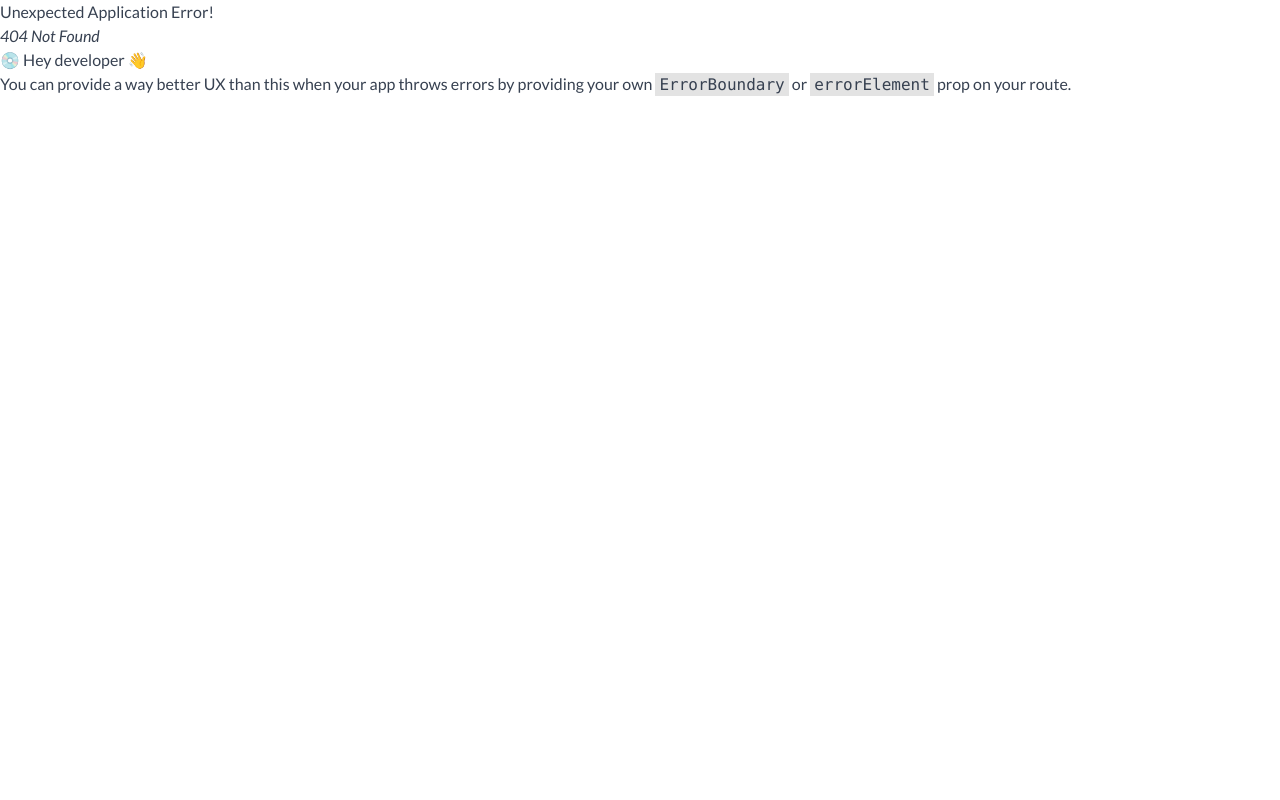
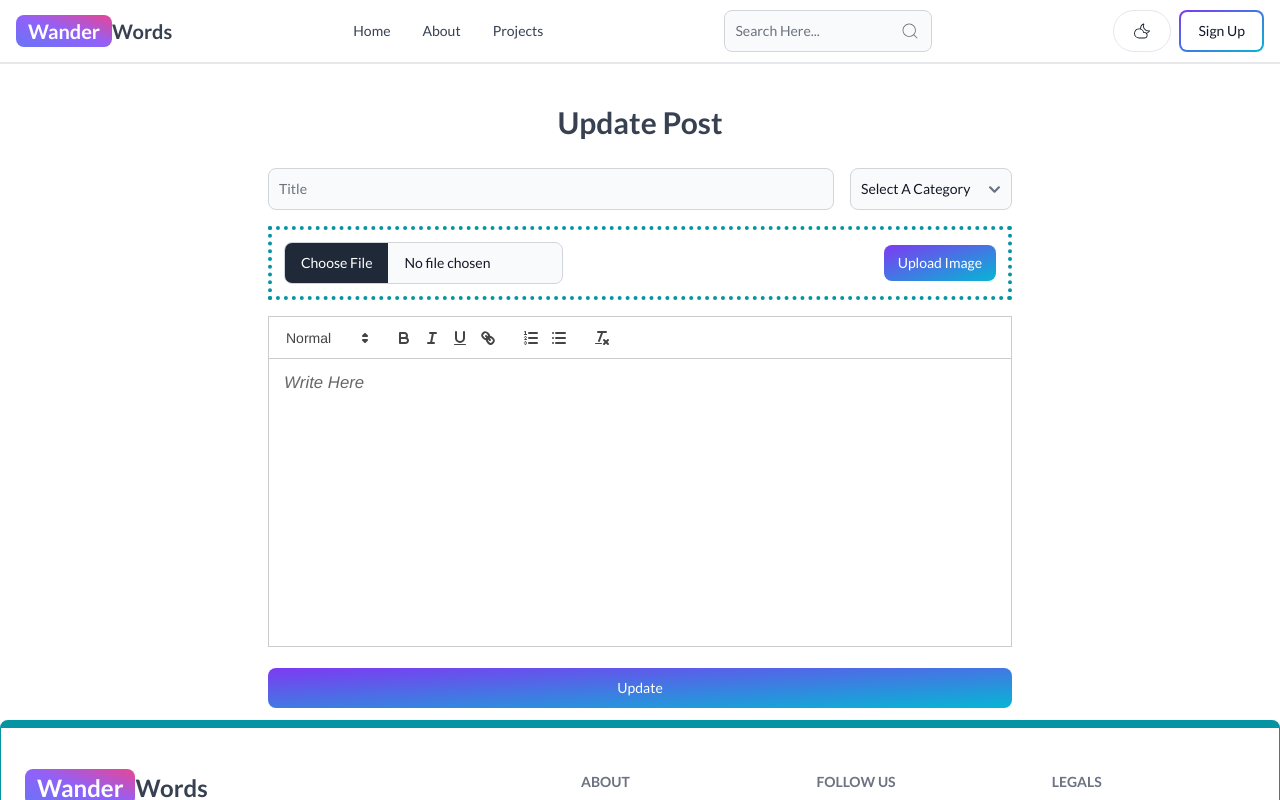
Before and after one commit to Shahriar090/mern-blog-app, a React (Vite) app in the folder blog-client/: page /update-post/1 in a window 1280 px wide. Before the commit this address had no page. Shown: the top 800 px of the page. Built offline with nearby package versions, Linux system fonts and the light colour scheme; no server answers.

Commit message:
Added update post functionality

```diff
--- a/blog-client/src/components/DashPosts/DashPosts.jsx
+++ b/blog-client/src/components/DashPosts/DashPosts.jsx
@@ -126,7 +126,7 @@ const DashPosts = () => {
                     </span>
                   </Table.Cell>
                   <Table.Cell>
-                    <Link to={`update-post/${post._id}`}>
+                    <Link to={`/update-post/${post._id}`}>
                       <span className="text-teal-500 font-medium hover:underline cursor-pointer">
                         Edit
                       </span>
--- a/blog-client/src/components/Footer/Footer.jsx
+++ b/blog-client/src/components/Footer/Footer.jsx
@@ -14,9 +14,9 @@ export default function FooterComponent() {
               className="self-center whitespace-nowrap text-lg sm:text-2xl font-semibold dark:text-white"
             >
               <span className="px-3 py-1 bg-gradient-to-tr from-indigo-500 via-purple-500 to-pink-500 rounded-lg text-white">
-                Shahriar's
+                Wander
               </span>
-              Blog
+              Words
             </Link>
           </div>
           <div className="footer-content grid grid-cols-2 gap-8 mt-5 sm:grid-cols-3">
--- a/blog-client/src/components/PrivateRoute/AdminPrivateRoute.jsx
+++ b/blog-client/src/components/PrivateRoute/AdminPrivateRoute.jsx
@@ -1,12 +1,16 @@
 import { useSelector } from "react-redux";
 import { Navigate, Outlet } from "react-router-dom";
 import CreatePost from "../../pages/CreatePost";
+import UpdatePost from "../../pages/UpdatePost";
 const AdminPrivateRoute = () => {
   const { currentUser } = useSelector((state) => state.user);
   return (
     <div>
       {currentUser && currentUser.isAdmin ? (
-        <CreatePost />
+        // TODO: fix the outlet bug
+        <>
+          <CreatePost />
+        </>
       ) : (
         <Navigate to={"/sign-up"} />
       )}
--- /dev/null
+++ b/blog-client/src/pages/UpdatePost.jsx
@@ -0,0 +1,200 @@
+import {
+  getDownloadURL,
+  getStorage,
+  ref,
+  uploadBytesResumable,
+} from "firebase/storage";
+import { Alert, Button, FileInput, Select, TextInput } from "flowbite-react";
+import { useEffect, useState } from "react";
+import ReactQuill from "react-quill";
+import "react-quill/dist/quill.snow.css";
+import { app } from "../firebase/firebase.config";
+import { CircularProgressbar } from "react-circular-progressbar";
+import "react-circular-progressbar/dist/styles.css";
+import { useNavigate, useParams } from "react-router-dom";
+import { useSelector } from "react-redux";
+
+const UpdatePost = () => {
+  const [file, setFile] = useState(null);
+  const [imageUploadProgress, setImageUploadProgress] = useState(null);
+  const [imageUploadError, setImageUploadError] = useState(null);
+  const [formData, setFormData] = useState({});
+  const [publishError, setPublishError] = useState(null);
+  const navigate = useNavigate();
+  const { postId } = useParams();
+  const { currentUser } = useSelector((state) => state.user);
+  // fetching data based on id
+  useEffect(() => {
+    const fetchData = async () => {
+      const res = await fetch(`/api/post/getposts?postId=${postId}`);
+      const data = await res.json();
+      console.log("Response data", data.posts[0]);
+      if (!res.ok) {
+        console.log(data.message);
+        setPublishError(data.message);
+        return;
+      }
+      if (res.ok) {
+        setPublishError(null);
+        setFormData(data.posts[0]);
+      }
+    };
+    fetchData();
+  }, [postId]);
+
+  // image upload function
+  const handleUploadImage = async () => {
+    try {
+      if (!file) {
+        setImageUploadError("Please Select An Image");
+        return;
+      }
+      setImageUploadError(null);
+      const storage = getStorage(app);
+      const fileName = new Date().getTime() + "-" + file.name;
+      const storageRef = ref(storage, fileName);
+      const uploadTask = uploadBytesResumable(storageRef, file);
+      uploadTask.on(
+        "state_changed",
+        (snapshot) => {
+          const progress =
+            (snapshot.bytesTransferred / snapshot.totalBytes) * 100;
+          setImageUploadProgress(progress.toFixed(0));
+        },
+        (error) => {
+          setImageUploadError("Image Uploading Failed");
+          setImageUploadProgress(null);
+        },
+        () => {
+          getDownloadURL(uploadTask.snapshot.ref).then((downloadUrl) => {
+            setImageUploadProgress(null);
+            setImageUploadError(null);
+            setFormData({ ...formData, image: downloadUrl });
+          });
+        }
+      );
+    } catch (error) {
+      setImageUploadError("Image Upload Failed");
+      setImageUploadProgress(null);
+      console.error("Image Uploading Error", error);
+    }
+  };
+
+  // form submit
+  const handleSubmit = async (e) => {
+    e.preventDefault();
+    try {
+      const res = await fetch(
+        `/api/post/updatepost/${formData._id}/${currentUser._id}`,
+        {
+          method: "PUT",
+          headers: {
+            "Content-Type": "application/json",
+          },
+          body: JSON.stringify(formData),
+        }
+      );
+      const data = await res.json();
+      console.log(data.updatedPost);
+      if (!res.ok) {
+        setPublishError(data.message);
+        return;
+      }
+      if (res.ok) {
+        setPublishError(null);
+        navigate(`/view-post/${data.updatedPost.slug}`);
+      }
+    } catch (error) {
+      setPublishError("Something Went Wrong");
+    }
+  };
+  return (
+    <div className="h-full p-3 max-w-3xl mx-auto">
+      <h1 className="text-center text-3xl capitalize my-7 font-semibold">
+        Update Post
+      </h1>
+      <form className="flex flex-col gap-4" onSubmit={handleSubmit}>
+        {/* title and category selector */}
+        <div className="flex flex-col sm:flex-row gap-4 justify-between">
+          <TextInput
+            onChange={(e) =>
+              setFormData({ ...formData, title: e.target.value })
+            }
+            type="text"
+            placeholder="Title"
+            required
+            id="title"
+            className="flex-1"
+            value={formData.title}
+          />
+          <Select
+            value={formData.category}
+            onChange={(e) =>
+              setFormData({ ...formData, category: e.target.value })
+            }
+          >
+            <option value="uncategorized">Select A Category</option>
+            <option value="javascript">JavaScript</option>
+            <option value="reactjs">React JS</option>
+            <option value="nextjs">Next JS</option>
+            <option value="nodejs">Node JS</option>
+            <option value="expressjs">Express JS</option>
+          </Select>
+        </div>
+        {/* file upload and text editor */}
+        <div className="flex items-center gap-4 justify-between border-4 border-teal-500 border-dotted p-3">
+          <FileInput
+            typeof="file"
+            accept="image/*"
+            onChange={(e) => setFile(e.target.files[0])}
+          />
+          <Button
+            onClick={handleUploadImage}
+            type="button"
+            gradientDuoTone={"purpleToBlue"}
+            size={"sm"}
+            disabled={imageUploadProgress}
+          >
+            {imageUploadProgress ? (
+              <div className="w-16 h-16">
+                <CircularProgressbar
+                  value={imageUploadProgress}
+                  text={`${imageUploadProgress || 0}%`}
+                />
+              </div>
+            ) : (
+              "Upload Image"
+            )}
+          </Button>
+        </div>
+        {/* show image upload error */}
+        {imageUploadError && <Alert color="failure">{imageUploadError}</Alert>}
+        {formData.image && (
+          <img
+            src={formData.image}
+            alt="Blog Image"
+            className="w-full h-72 object-cover"
+          />
+        )}
+        <ReactQuill
+          onChange={(value) => setFormData({ ...formData, content: value })}
+          theme="snow"
+          placeholder="Write Here"
+          className="h-72 mb-12"
+          required
+          value={formData.content}
+        />
+        <Button type="submit" gradientDuoTone={"purpleToBlue"}>
+          Update
+        </Button>
+        {publishError && (
+          <Alert color="failure" className="mt-5">
+            {publishError}
+          </Alert>
+        )}
+      </form>
+    </div>
+  );
+};
+
+export default UpdatePost;
```
Also changed, not shown: blog-client/src/routes/Routes.jsx (+7 -2 lines).
